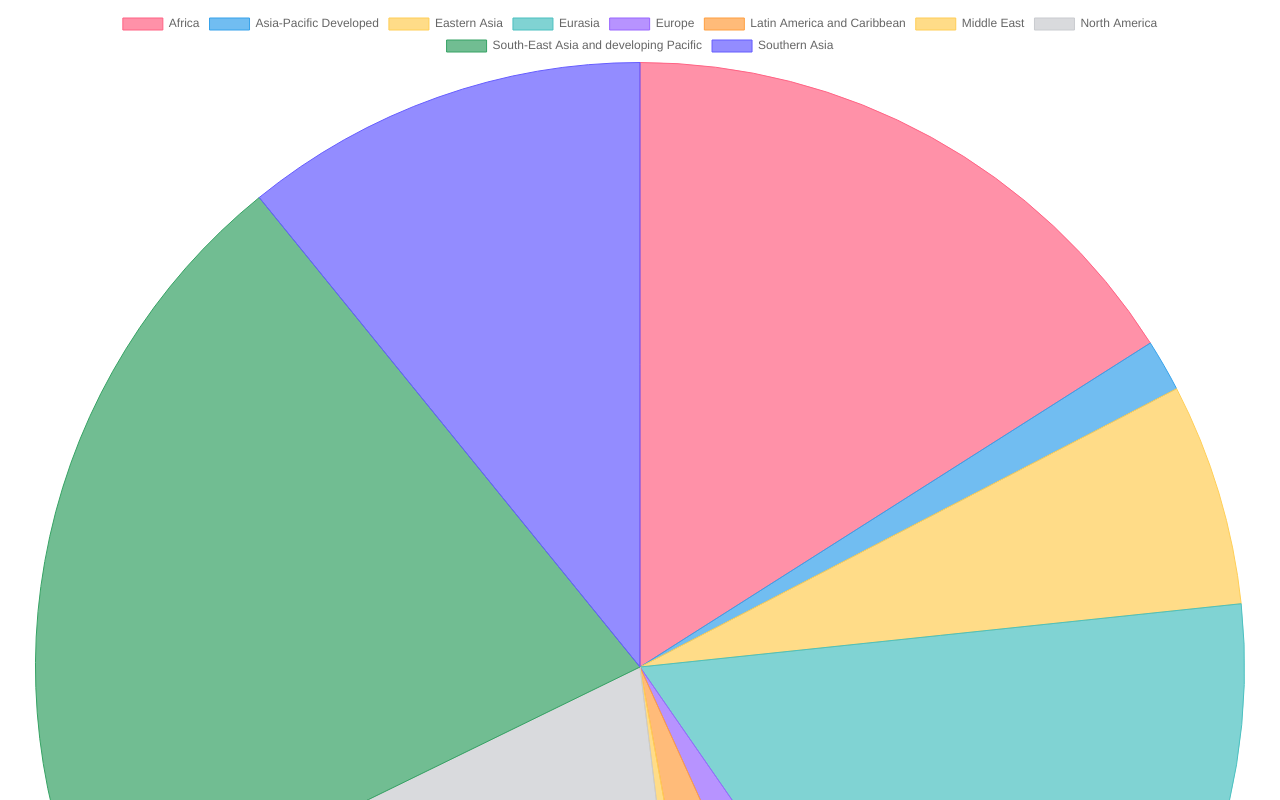
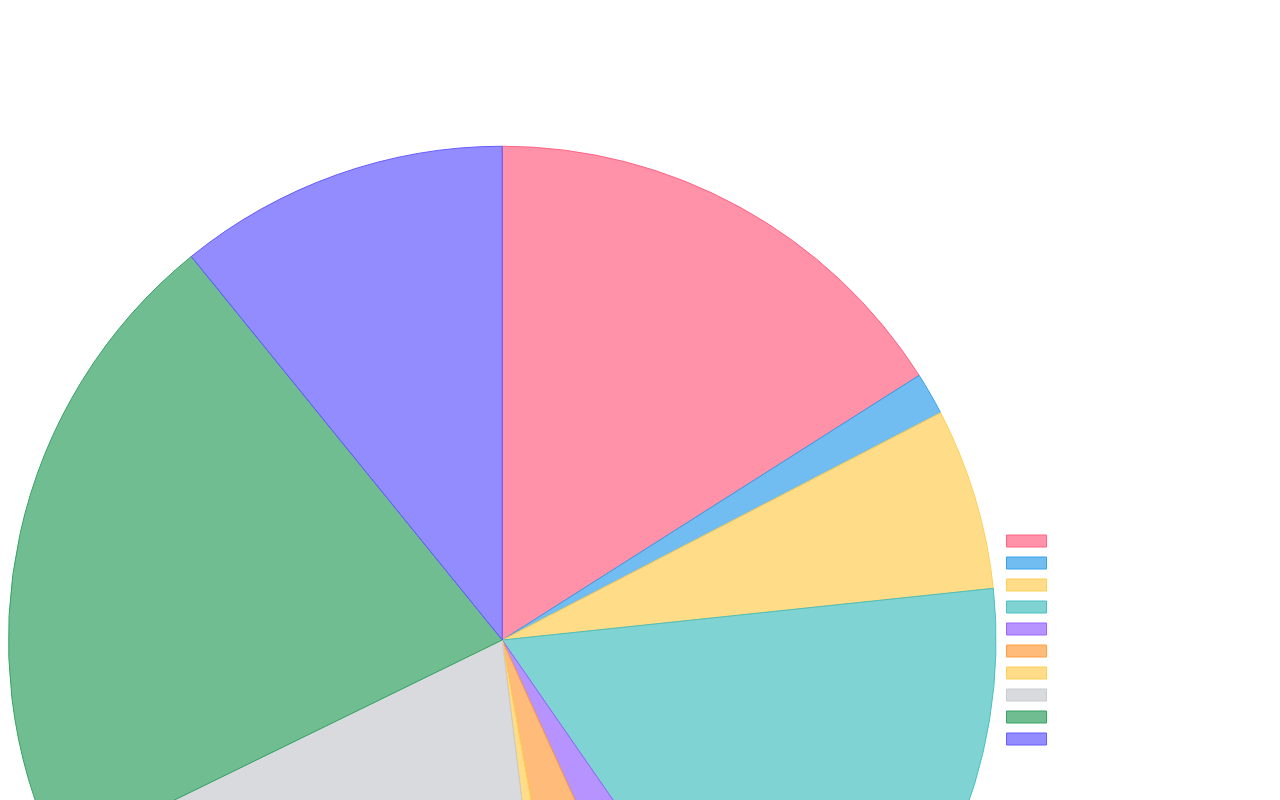
Before and after one commit to Rakesh-ada/pie-chart, a plain HTML site: page index.html in a window 1280 px wide. Shown: the top 800 px of the page. Drawn offline with nearby package versions, Linux system fonts and the light colour scheme.

Commit message:
Update index.html

```diff
--- a/index.html
+++ b/index.html
@@ -75,7 +75,10 @@
                 responsive: true,
                 plugins: {
                     legend: {
-                        position: 'top',
+                        position: 'right', // Legend position
+                        labels: {
+                            color: 'white' // Set legend text color to white
+                        }
                     },
                     tooltip: {
                         callbacks: {
```
